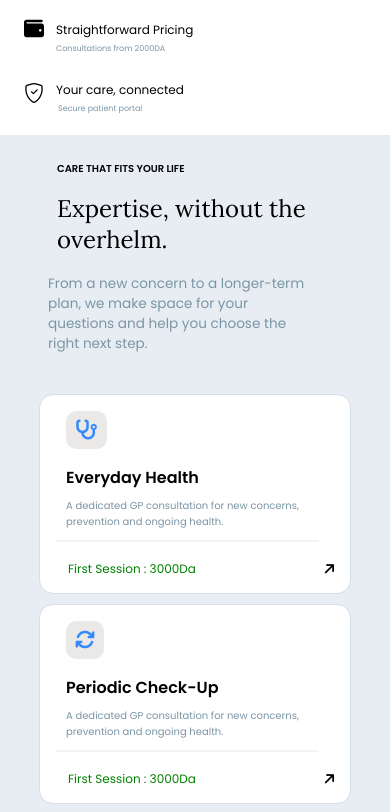
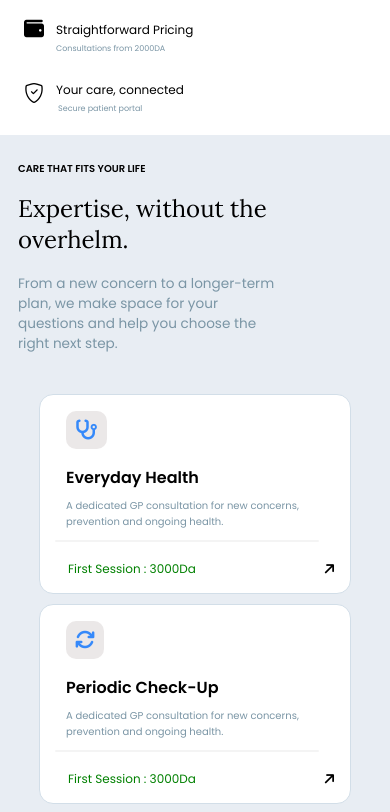
Before and after one commit to zakariawebdesigner-png/Medical-Clinic, a plain HTML site: page index.html in a window 390 px wide. Shown: the part 1024-1836 px from the top of the page. Drawn offline with nearby package versions, Linux system fonts and the light colour scheme; a web font is replaced by a local one.

Commit message:
Update clinic website design

```diff
--- a/Home/Css/Home-Style.css
+++ b/Home/Css/Home-Style.css
@@ -1665,7 +1665,7 @@ align-items: flex-start;
 
 
 
-.Prices-AND-TechnologiesDiv .FirstDiv{
+.Prices-AND-TechnologiesDiv .FirstDiv .TextsDiv{
 
    flex-direction: column;
    align-items: flex-start;
```
